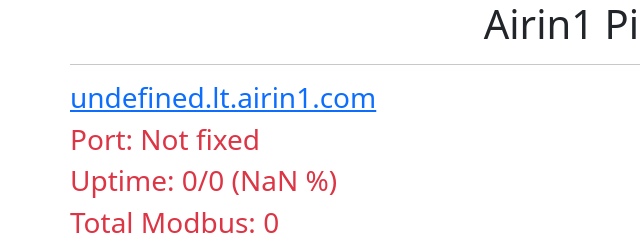
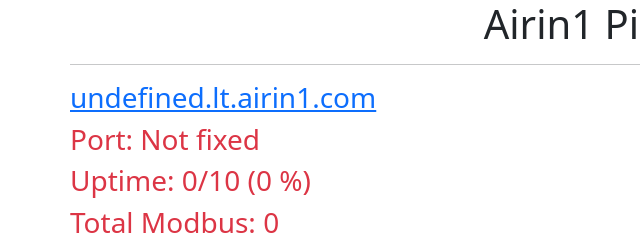
Before and after one commit to Chomtana/airin1-toolkit, a website: page index.html in a window 1280 px wide. Shown: the top 244 px of the page, 12-652 px from the left. Drawn offline with nearby package versions, Linux system fonts and the light colour scheme; no server answers.

Commit message:
Fix downtime check

```diff
--- a/index.html
+++ b/index.html
@@ -126,9 +126,14 @@
         try {
           subdomain = (await axios.get('/api/localtunnel/host')).data.subdomain;
           port = (await axios.get('/api/localtunnel/port')).data.port || 0;
+        } catch (err) {
+          console.error(err);
+          downtime += 5;
+        }
 
-          await uptimeCheck();
+        await uptimeCheck();
 
+        try {
           let newModbusFcuList = {};
 
           for (let modbusId = 39990; modbusId < 39990 + 32; modbusId++) {
```
